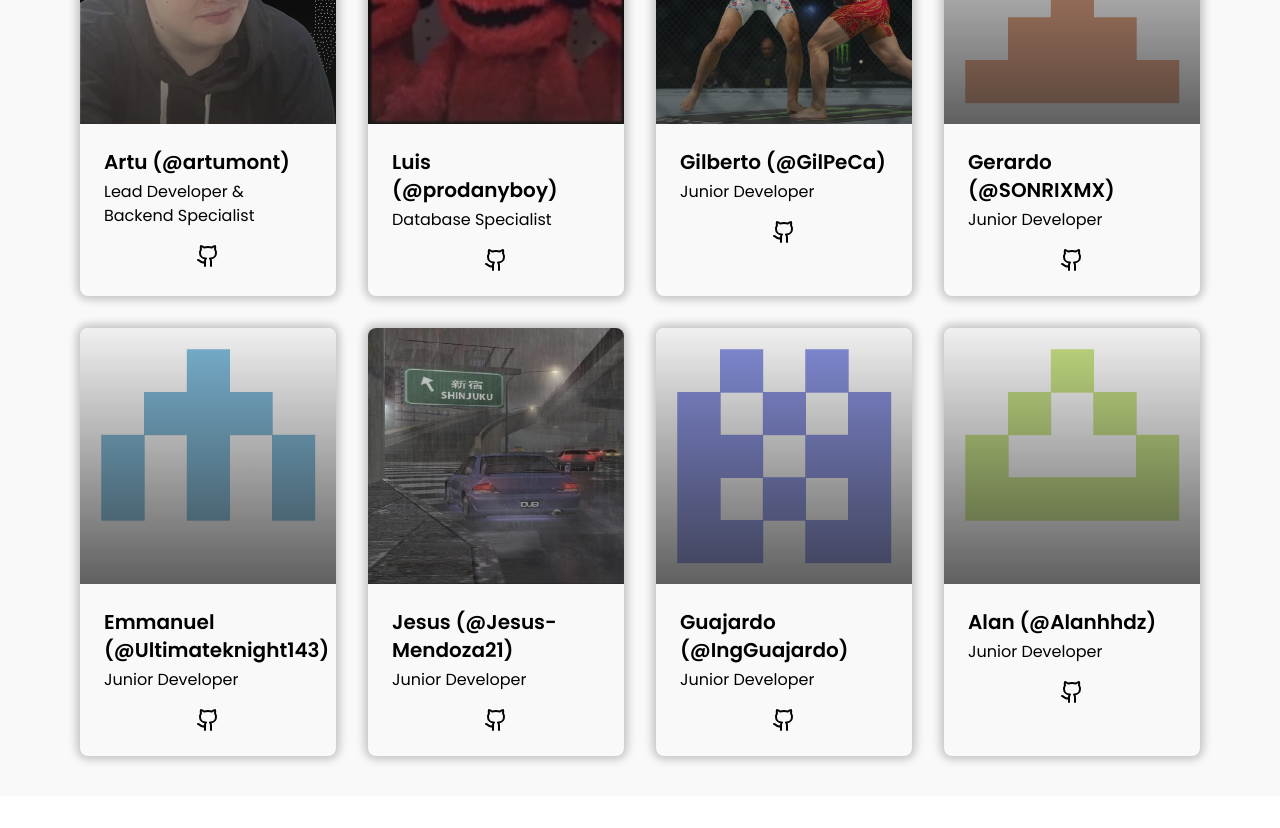
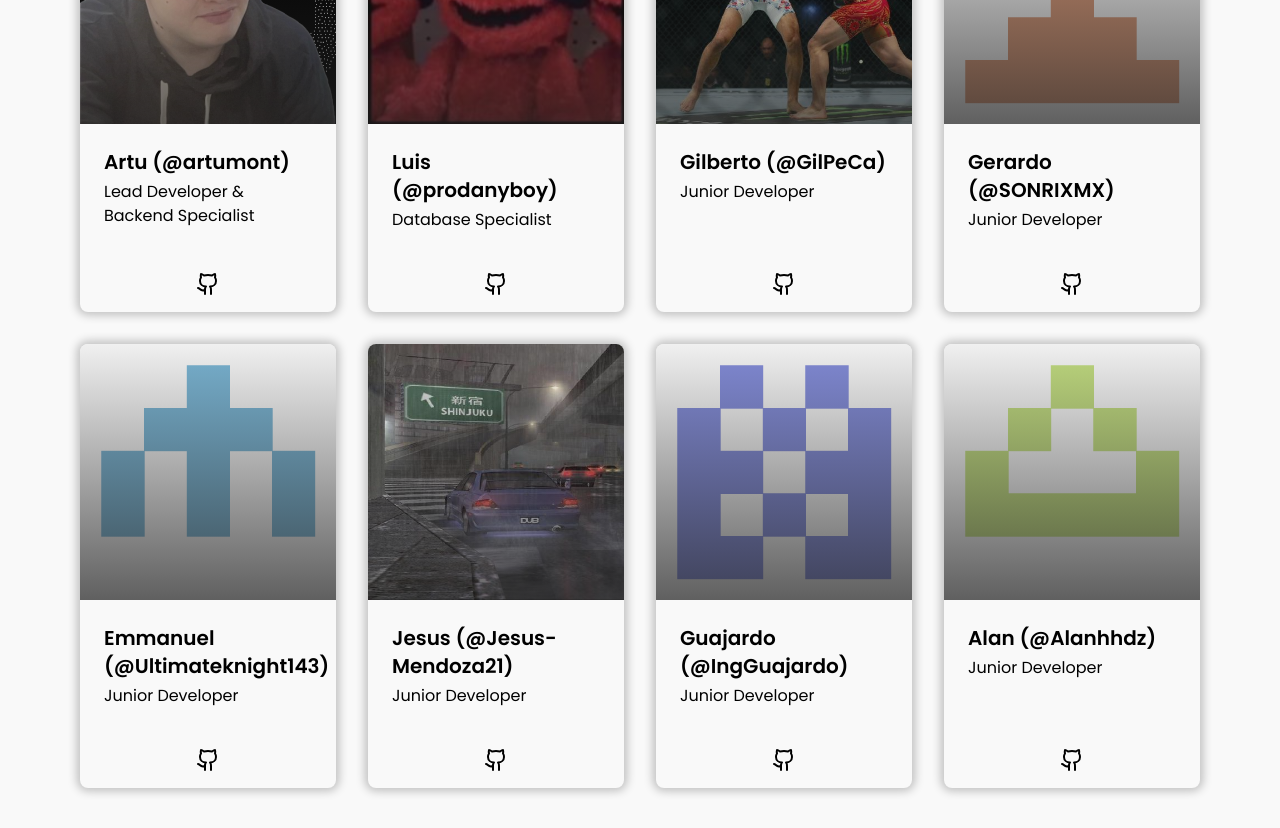
Before and after one commit to artumont/PCBuilder, a Next.js app in the folder frontend/: page / in a window 1280 px wide. Shown: the part 1200-2028 px from the top of the page. Before the commit the page ends 1996 px from the top, so only its background shows below. Built offline with nearby package versions, Linux system fonts and the light colour scheme.

Commit message:
Refactor TeamMembers component layout for improved structure and styling

```diff
--- a/frontend/src/components/pages/HomeContent.tsx
+++ b/frontend/src/components/pages/HomeContent.tsx
@@ -297,12 +297,13 @@ function TeamMembers() {
                         />
                         <div className="absolute inset-0 bg-gradient-to-t from-dark-secondary to-transparent opacity-70"></div>
                     </div>
-                    <div className="p-6">
+                    <div className="p-6 h-auto min-h-[132px]">
                         <h3 className="text-xl font-semibold mb-1 ">
                             {member.name}
                         </h3>
-                        <p className="mb-4">{member.role}</p>
-                        <div className="flex justify-center space-x-4">
+                        <p>{member.role}</p>
+                    </div>
+                    <div className="flex justify-center space-x-4 self-end p-4">
                         <a
                             href={member.github}
                             target="_blank"
@@ -312,7 +313,6 @@ function TeamMembers() {
                             <Github className="w-6 h-6" />
                         </a>
                     </div>
-                    </div>
                 </motion.div>
             ))}
         </motion.div>
```
Lines whose indentation alone changed are shown as unchanged.
